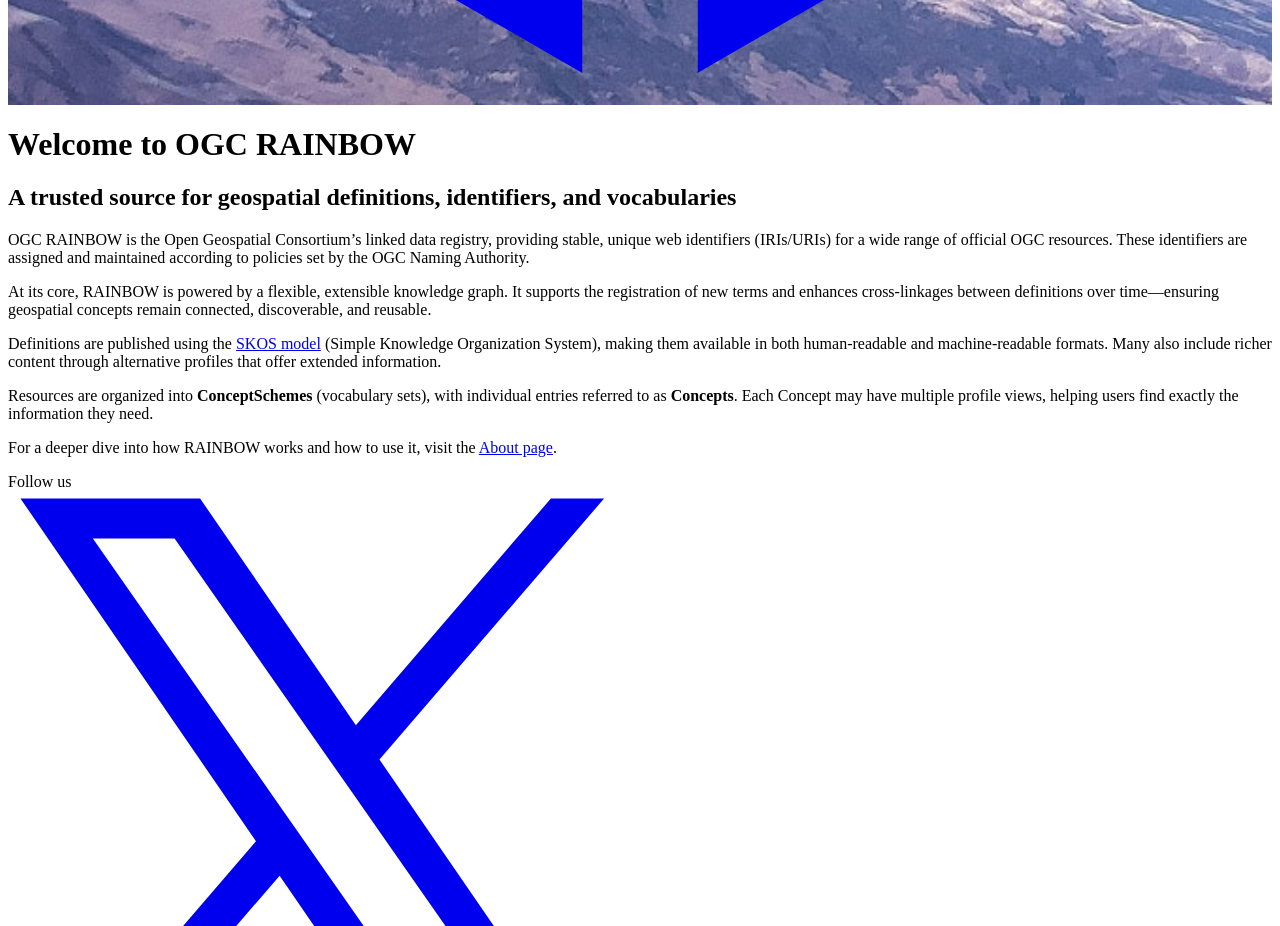
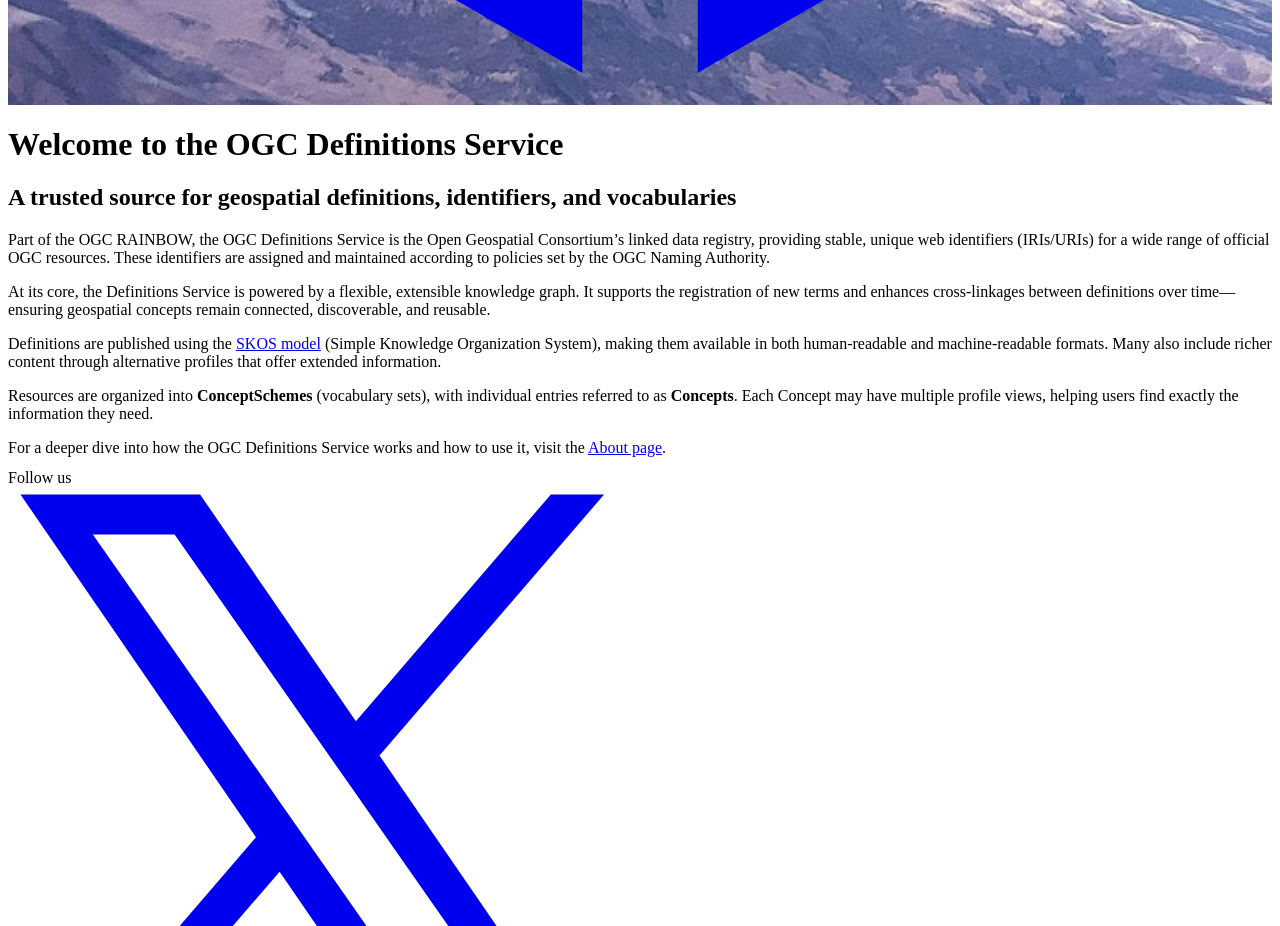
Before and after one commit to ogcincubator/ogc-prez-ui, a Nuxt app: page / in a window 1280 px wide. Shown: the part 3720-4646 px from the top of the page. Built offline with nearby package versions, Linux system fonts and the light colour scheme.

Commit message:
Improve homepage

```diff
--- a/app/pages/index.vue
+++ b/app/pages/index.vue
@@ -1,17 +1,19 @@
 <template>
   <NuxtLayout contentonly>
     <template #default>
-      <h1>Welcome to OGC RAINBOW</h1>
+      <h1 class="text-4xl pb-3 text-ogc-dark-blue">Welcome to the OGC Definitions Service</h1>
 
-      <h2>A trusted source for geospatial definitions, identifiers, and vocabularies</h2>
+      <h2 class="text-2xl pb-3 text-ogc-dark-blue">A trusted source for geospatial definitions, identifiers, and vocabularies</h2>
 
       <p>
-        OGC RAINBOW is the Open Geospatial Consortium’s linked data registry, providing stable, unique web
+        Part of the OGC RAINBOW, the OGC Definitions Service is the Open Geospatial Consortium’s linked
+        data registry, providing stable, unique web
         identifiers (IRIs/URIs) for a wide range of official OGC resources.
         These identifiers are assigned and maintained according to policies set by the OGC Naming Authority.
       </p>
+
       <p>
-        At its core, RAINBOW is powered by a flexible, extensible knowledge graph. It supports the registration of
+        At its core, the Definitions Service is powered by a flexible, extensible knowledge graph. It supports the registration of
         new terms and enhances cross-linkages between definitions over time—ensuring geospatial concepts remain
         connected, discoverable, and reusable.
       </p>
@@ -27,7 +29,7 @@
         Each Concept may have multiple profile views, helping users find exactly the information they need.
       </p>
       <p>
-        For a deeper dive into how RAINBOW works and how to use it, visit the
+        For a deeper dive into how the OGC Definitions Service works and how to use it, visit the
         <a href="https://ogcincubator.github.io/rainbow-docs/about.html">About page</a>.
       </p>
     </template>
@@ -35,3 +37,8 @@
 </template>
 <script setup lang="ts">
 </script>
+<style lang="scss">
+p, ol, ul {
+  margin-bottom: 0.75rem;
+}
+</style>
```
